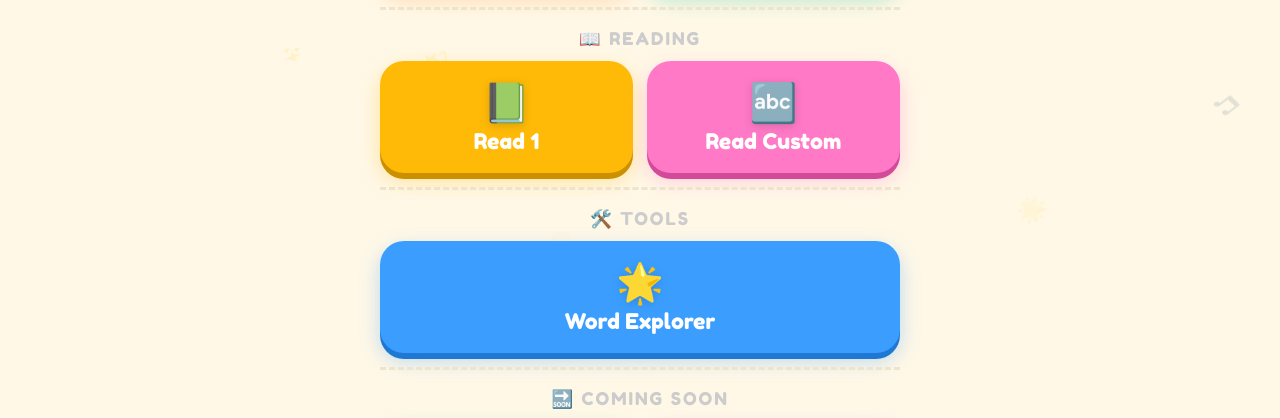
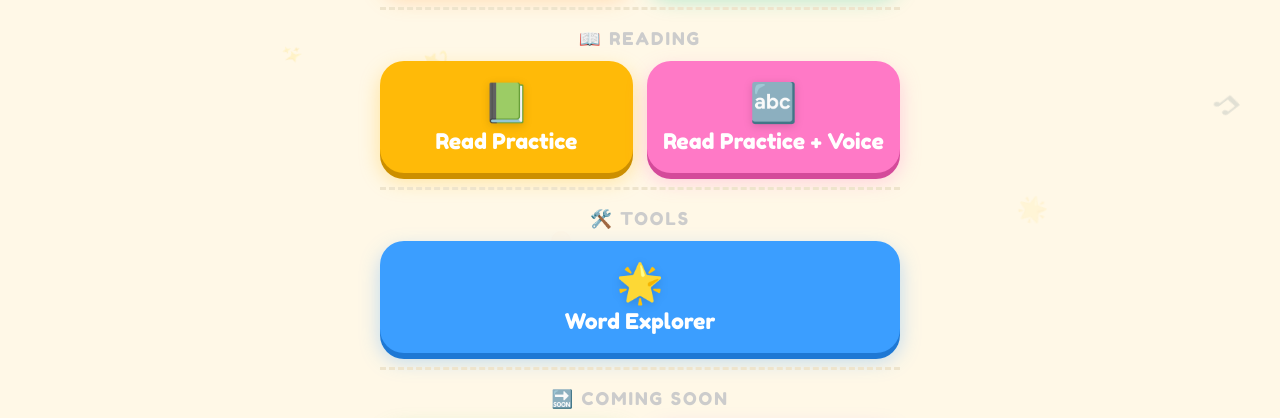
Before and after one commit to athishsreeram/Phonics, a plain HTML site: page index.html in a window 1280 px wide. Shown: the part 668-1086 px from the top of the page. Drawn offline with nearby package versions, Linux system fonts and the light colour scheme.

Commit message:
Update reading section links and labels

```diff
--- a/index.html
+++ b/index.html
@@ -286,11 +286,11 @@
 <div class="grid">
   <a class="card c-yellow" href="read.html">
     <span class="card-emoji">📗</span>
-    Read 1
+    Read Practice
   </a>
   <a class="card c-pink" href="read2.html">
     <span class="card-emoji">🔤</span>
-    Read Custom
+    Read Practice + Voice
   </a>
 </div>
 
```
